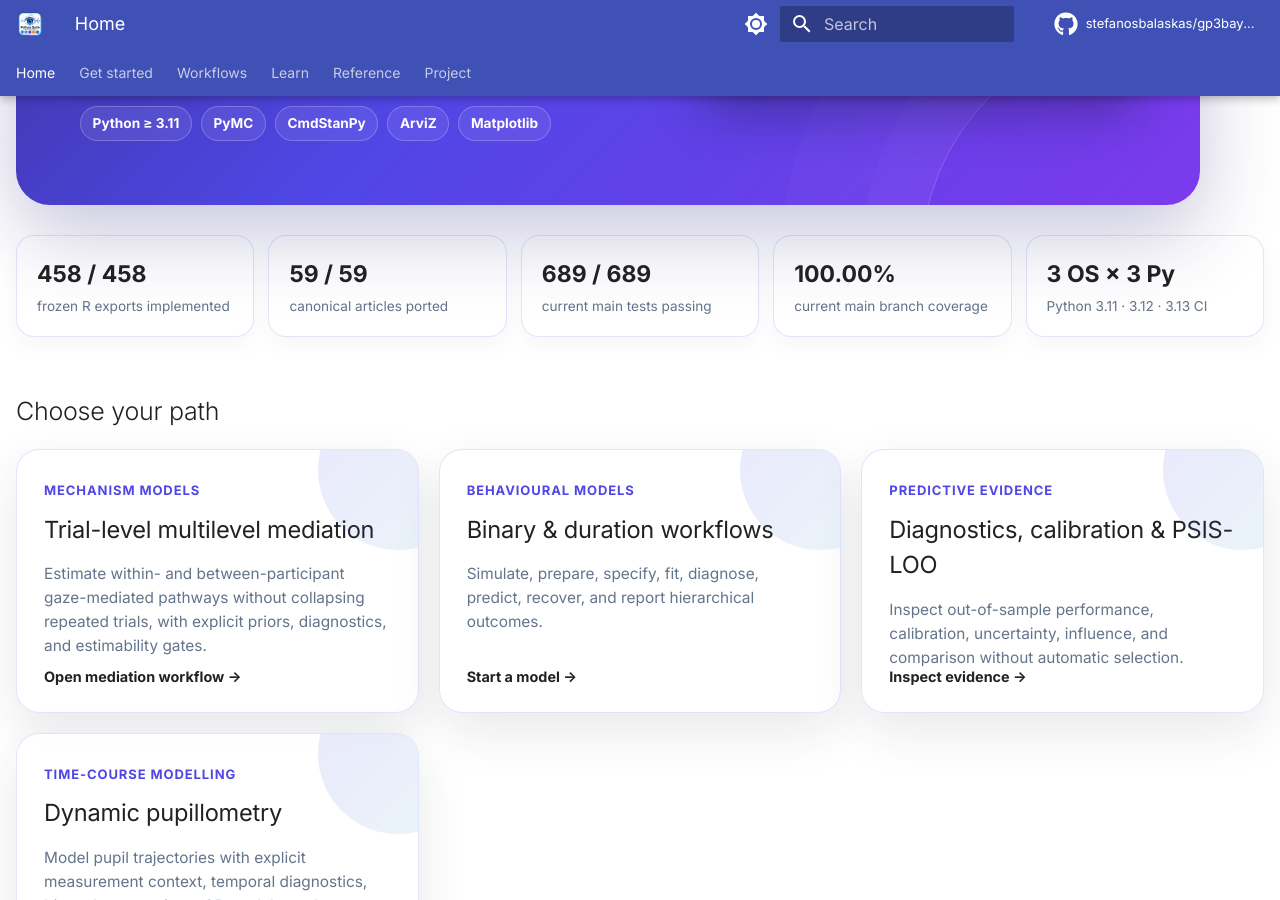
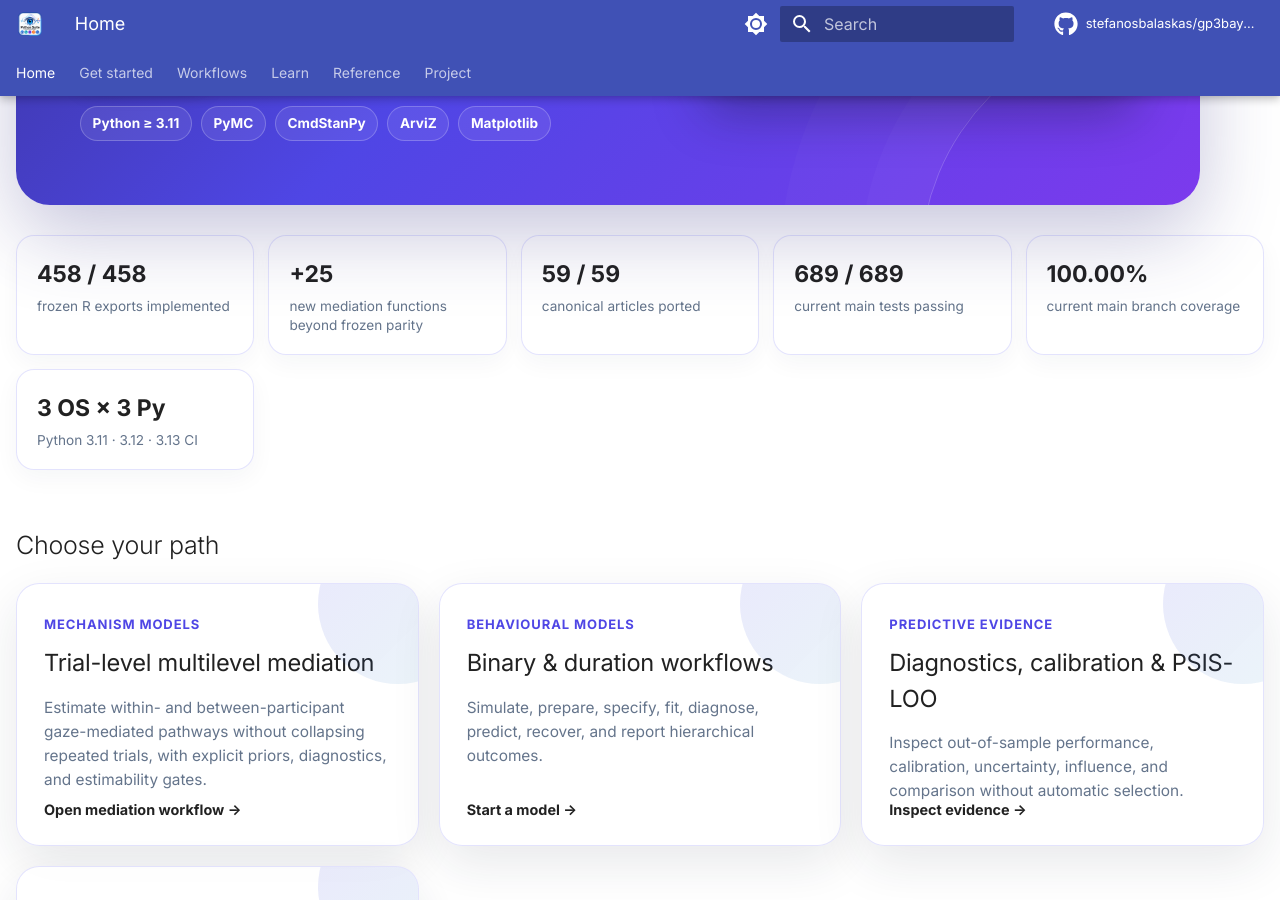
Before and after one commit to stefanosbalaskas/gp3bayespy, an MkDocs documentation site: the page built from docs/index.md, in a window 1280 px wide and 900 px high, scrolled down 635 px. Built offline with MkDocs 1.6.1 and Material for MkDocs 9.7.7, drawn with Linux system fonts in a browser that asks for light colours; comment, search, counter and statistics services are not loaded.

Commit message:
docs: clarify mediation as post-parity extension

```diff
--- a/docs/index.md
+++ b/docs/index.md
@@ -50,6 +50,7 @@ print(audit.status)</code></pre>
 
 <div class="gp-stats">
   <div class="gp-stat"><strong>458 / 458</strong><span>frozen R exports implemented</span></div>
+  <div class="gp-stat"><strong>+25</strong><span>new mediation functions beyond frozen parity</span></div>
   <div class="gp-stat"><strong>59 / 59</strong><span>canonical articles ported</span></div>
   <div class="gp-stat"><strong>689 / 689</strong><span>current main tests passing</span></div>
   <div class="gp-stat"><strong>100.00%</strong><span>current main branch coverage</span></div>
```
